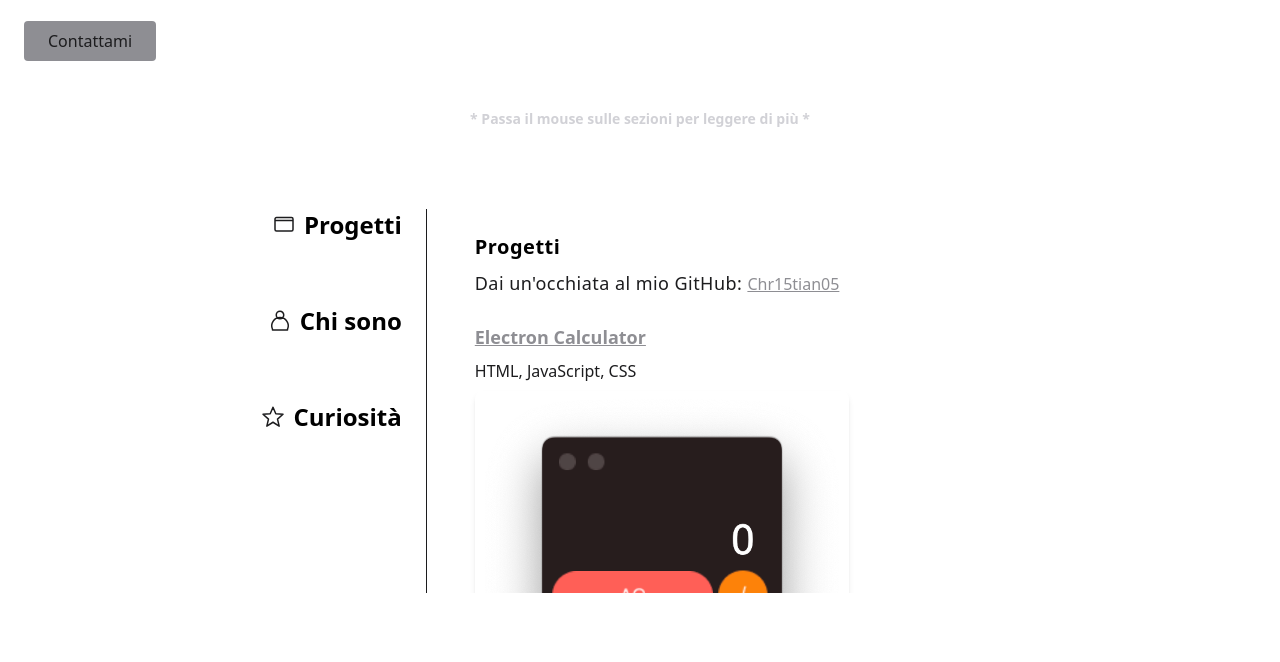
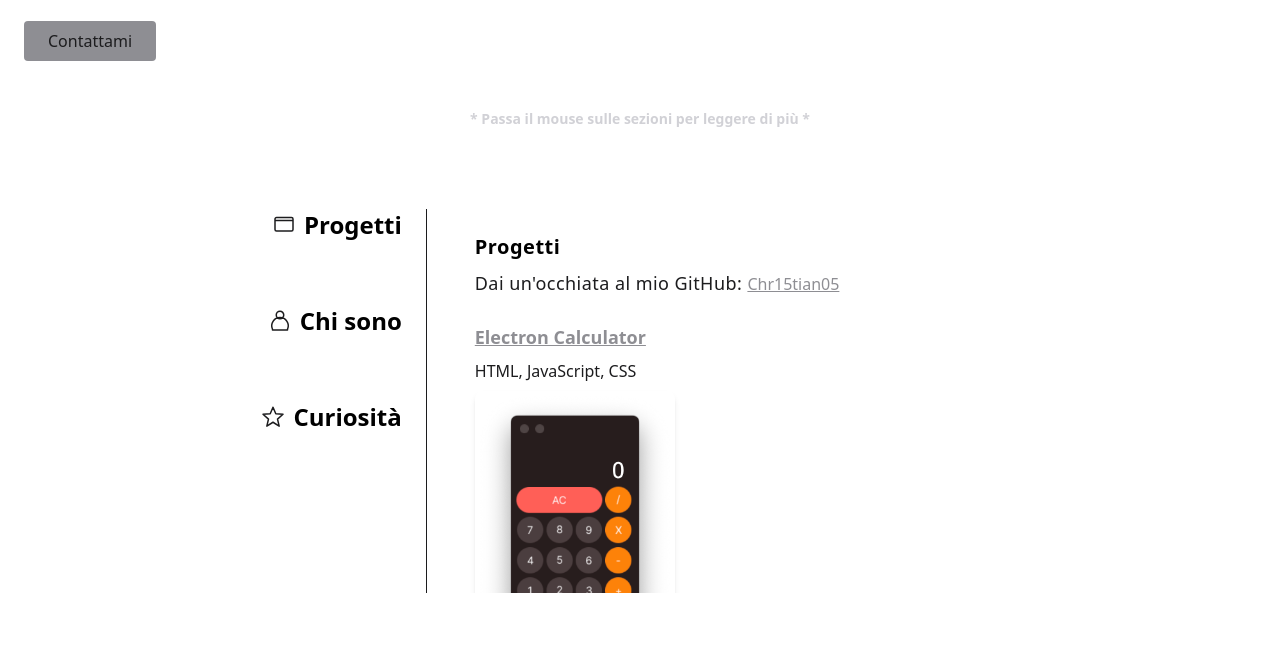
Before and after one commit to Chr15tian05/Portfolio, a website: page index.html in a window 1280 px wide. Both pictures are taken after a click on the item "Progetti". Shown: the part 96-758 px from the top of the page. Drawn offline with Linux system fonts and the light colour scheme.

Commit message:
Modified width of the Calculator Project

```diff
--- a/index.html
+++ b/index.html
@@ -215,12 +215,12 @@
                     </a>
                   </h4>
                   <p class="text-base text-dark mb-2" data-i18n="project_calculator_desc2"></p>
-                  <img
+                    <img
                     src="./src/imgs/calculator.png"
                     alt="Electron Calculator"
                     data-i18n="project_calculator_desc"
-                    class="project-image w-full h-auto rounded-lg shadow-md mb-4 transition-transform transform hover:scale-105"
-                  />
+                    class="project-image w-[200px] h-auto rounded-lg shadow-md mb-4 transition-transform transform hover:scale-105"
+                    />
                 </div>
 
                 <!-- chri aggiungi qui i progetti prossimi, ricordati, chissà se qualcuno legge questo commento, ciaoo-->
```
Also changed, not shown: dist/style.css.
